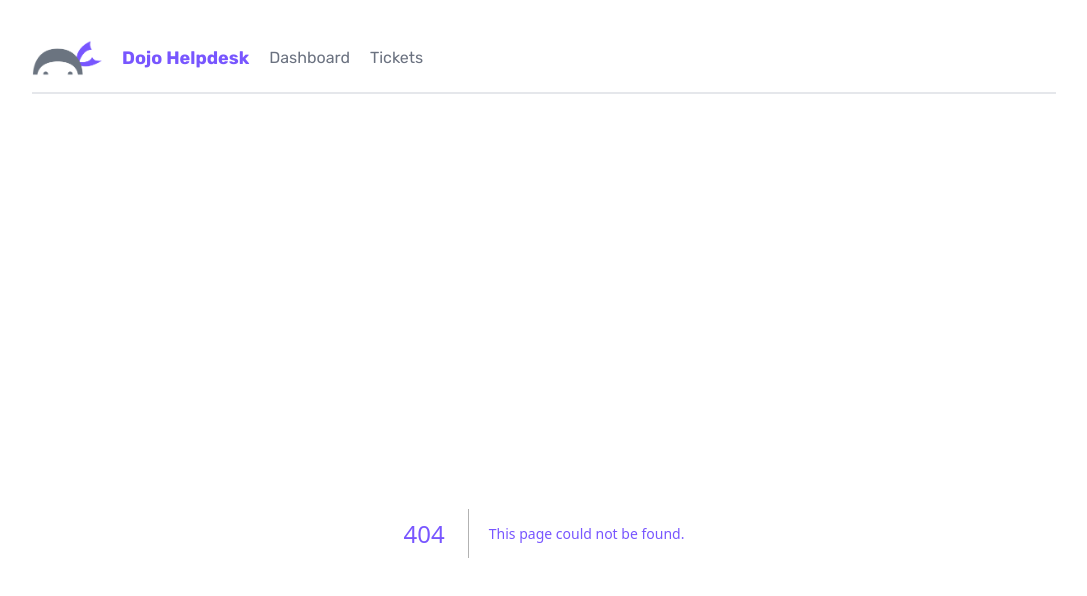
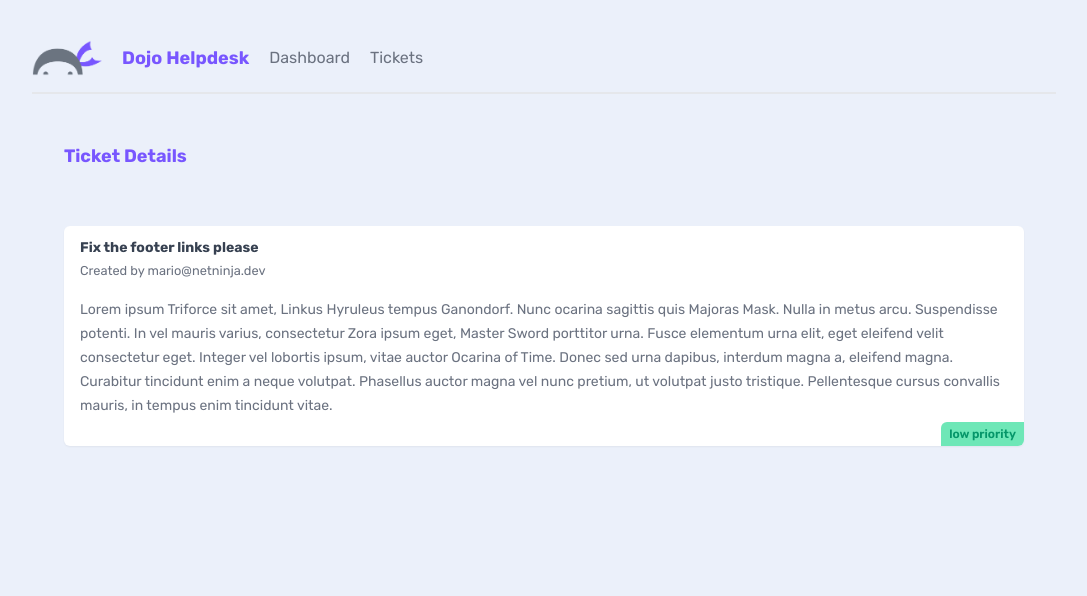
Before and after one commit to ColdBlood237/dojo-helpdesk, a Next.js app: page /tickets/1 in a window 1280 px wide. Before the commit this address had no page. Shown: the top 596 px of the page, without its empty margins (96-1183 px from the left). Built offline with nearby package versions, Linux system fonts and the light colour scheme; data requests are answered from the project's data file.

Commit message:
Render tickets pages statically

```diff
--- /dev/null
+++ b/app/not-found.jsx
@@ -0,0 +1,13 @@
+import Link from "next/link";
+
+export default function NotFound() {
+  return (
+    <main className="text-center">
+      <h2 className="text-3xl">There was a problem.</h2>
+      <p>We could not find the page you were looking for.</p>
+      <p>
+        Go back to the <Link href="/">Dashboard</Link>
+      </p>
+    </main>
+  );
+}
--- a/app/tickets/TicketList.jsx
+++ b/app/tickets/TicketList.jsx
@@ -1,7 +1,10 @@
 import React from "react";
+import Link from "next/link";
 
 async function getTickets() {
-  const response = await fetch("http://localhost:4000/tickets");
+  const response = await fetch("http://localhost:4000/tickets", {
+    next: { revalidate: 0 },
+  });
   return response.json();
 }
 
@@ -12,12 +15,18 @@ export default async function TicketList() {
     <>
       {tickets.map((ticket) => (
         <div key={ticket.id} className="card my-5">
-          <h3>{ticket.title}</h3>
-          <p>{ticket.body.slice(0, 200)}...</p>
-          <div className={`pill ${ticket.priority}`}>{ticket.priority} priority</div>
+          <Link href={`/tickets/${ticket.id}`}>
+            <h3>{ticket.title}</h3>
+            <p>{ticket.body.slice(0, 200)}...</p>
+            <div className={`pill ${ticket.priority}`}>
+              {ticket.priority} priority
+            </div>
+          </Link>
         </div>
       ))}
-      {tickets.length === 0 && <p className="text-center">There are no open tickets, yay!</p>}
+      {tickets.length === 0 && (
+        <p className="text-center">There are no open tickets, yay!</p>
+      )}
     </>
   );
 }
--- /dev/null
+++ b/app/tickets/[id]/page.jsx
@@ -0,0 +1,42 @@
+import { notFound } from "next/navigation";
+import React from "react";
+
+export const dynamicParams = true;
+
+export async function generateStaticParams() {
+  const res = await fetch("http://localhost:4000/tickets");
+  const tickets = await res.json();
+  return tickets.map((ticket) => ({ id: ticket.id }));
+}
+
+async function getTicket(id) {
+  const response = await fetch(`http://localhost:4000/tickets/${id}`, {
+    next: {
+      revalidate: 60,
+    },
+  });
+
+  if (!response.ok) {
+    notFound();
+  }
+  return response.json();
+}
+
+export default async function TicketDetails({ params }) {
+  const id = params.id;
+  const ticket = await getTicket(id);
+
+  return (
+    <main>
+      <nav>
+        <h2>Ticket Details</h2>
+      </nav>
+      <div key={ticket.id} className="card ">
+        <h3>{ticket.title}</h3>
+        <small>Created by {ticket.user_email}</small>
+        <p>{ticket.body}</p>
+        <div className={`pill ${ticket.priority}`}>{ticket.priority} priority</div>
+      </div>
+    </main>
+  );
+}
```
Also changed, not shown: _data/db.json (renamed from data/db.json).
